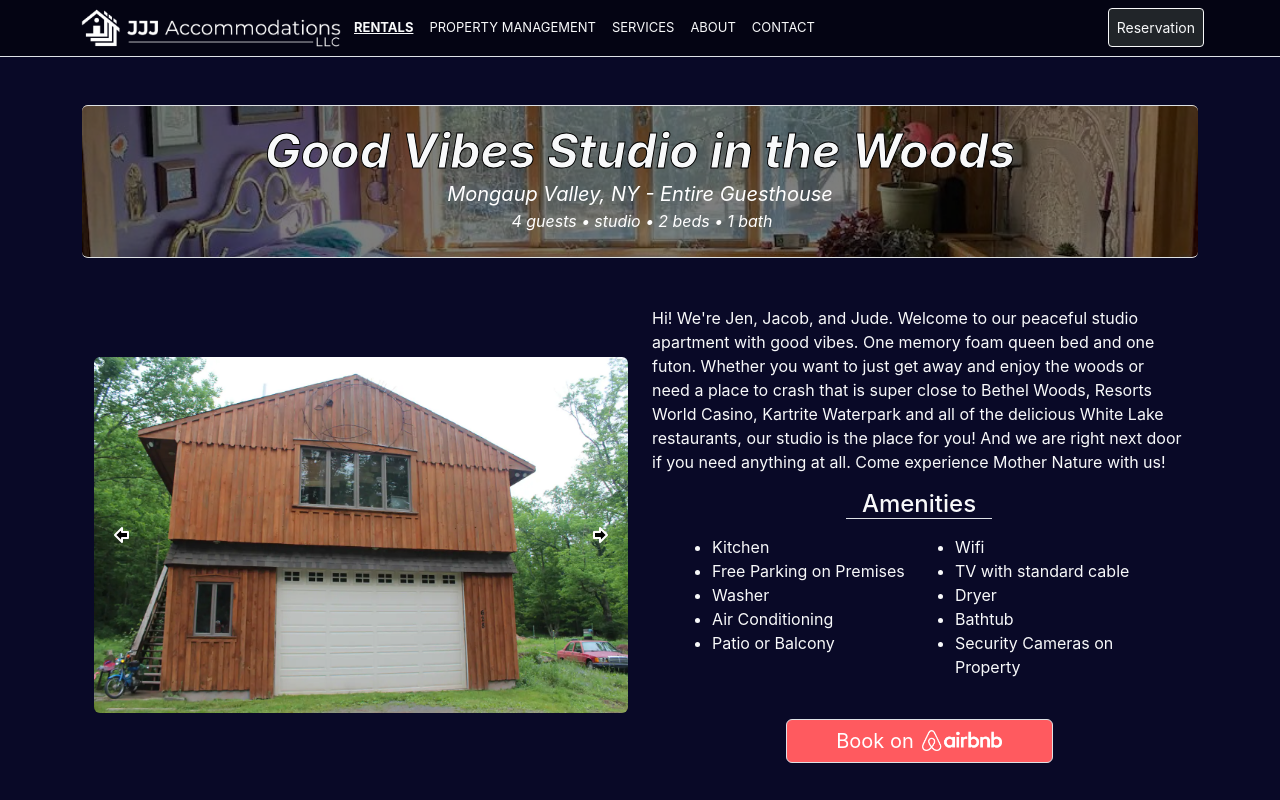
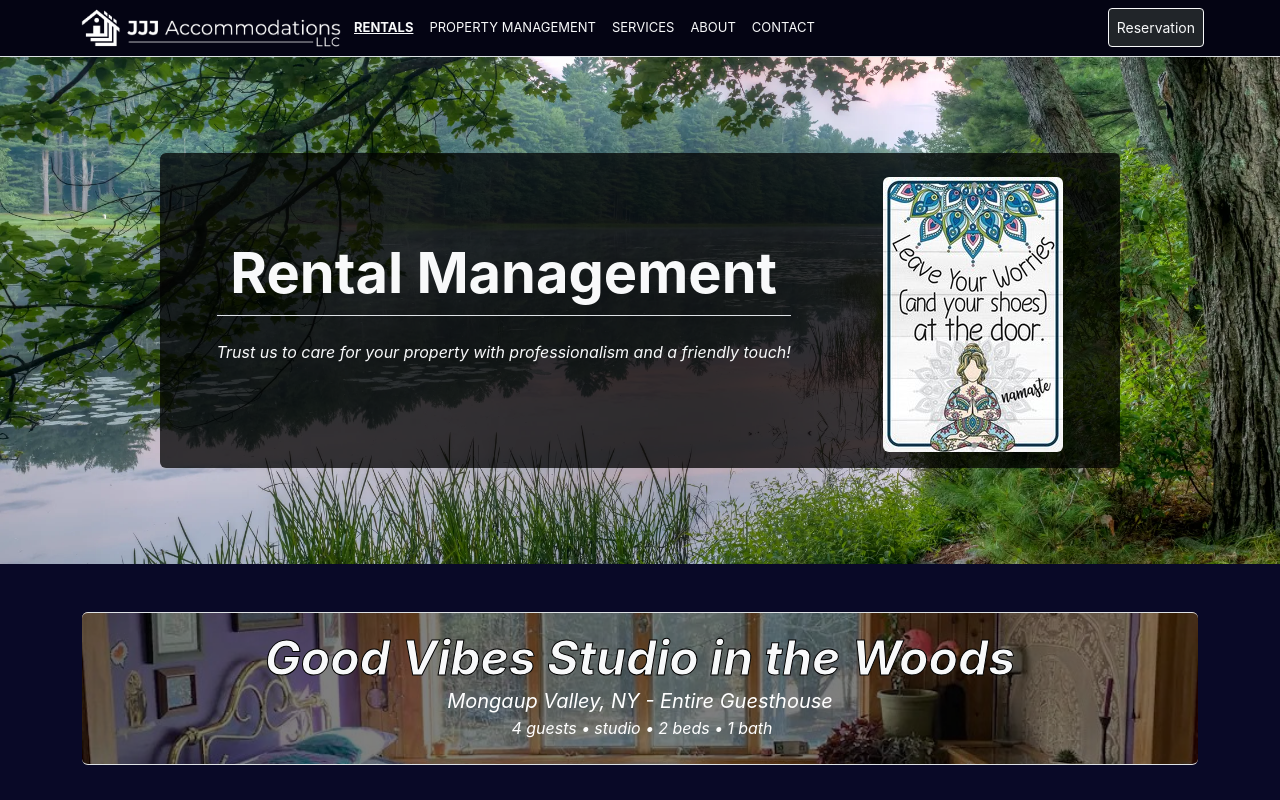
Before and after one commit to Jon-Grabowski/jjj-accommodations, a React (Create React App) app: page /rentals in a window 1280 px wide. Shown: the top 800 px of the page. Built offline with nearby package versions, Linux system fonts and the light colour scheme.

Commit message:
created rental management top section

```diff
--- /dev/null
+++ b/src/components/Rentals/RentalTopSection.js
@@ -0,0 +1,23 @@
+import React from 'react'
+import './rentaltopsection.css'
+
+function RentalTopSection() {
+    return (
+        <div id='rental-top-section-wrapper' className='py-5'>
+            <div className='container-lg bg-black bg-opacity-75  rounded' style={{maxWidth:'60rem'}}>
+                <div className='d-flex flex-wrap justify-content-evenly align-items-center gap-lg-5 gap-md-2 m-auto my-5 rounded'>
+                    <div>
+                        <h1 className='pb-2 display-4 border-bottom fw-bold'>Rental Management</h1>
+                        {/* <p className='text-wrap fs-5 m-auto py-2' style={{maxWidth:'30rem'}}>Whether you're looking for Short Term Rental Management or Residential Property Management, we've got you covered!</p> */}
+                        <p className='fs-6 fst-italic pt-3' >Trust us to care for your property with professionalism and a friendly touch!</p>
+                    </div>
+                    <div className='d-flex justify-content-center align-items-center gap-4 mt-4 pb-3'>
+                        <img src='../images/services/namaste-sign.jpeg' alt='namaste' className='rounded'/>
+                    </div>
+                </div>
+            </div>
+        </div>
+    )
+}
+
+export default RentalTopSection
--- a/src/components/Rentals/Rentals.js
+++ b/src/components/Rentals/Rentals.js
@@ -1,5 +1,6 @@
 import React from 'react';
 import { useState } from 'react';
+import RentalTopSection from './RentalTopSection';
 import FeaturedRental from './FeaturedRental';
 import { rentalProperties } from './utilitiesRental';
 import RentalCard from './RentalCard';
@@ -34,6 +35,8 @@ function Rentals() {
     })
 
     return (
+        <div>
+            <RentalTopSection />
             <div className='mt-3 container-lg'>
                 <div className='feature-title rounded my-5' style={{backgroundImage: `url(${featureRental.images[0]})`}}>
                     <p className='display-5 fw-bold bg-black bg-opacity-50 pt-3 mb-0 rounded-top border-top' style={{fontStyle: 'oblique'}}>{featureRental.name}</p>
@@ -61,6 +64,7 @@ function Rentals() {
                 </div>
 
             </div>
+        </div>
     )
 }
 
--- /dev/null
+++ b/src/components/Rentals/rentaltopsection.css
@@ -0,0 +1,5 @@
+#rental-top-section-wrapper {
+    background-image: url('./../../../public/images/stock-images/nature-stock-2.webp');
+    background-size: cover;
+    background-position: center;
+}
```
Lines whose indentation alone changed are shown as unchanged.
